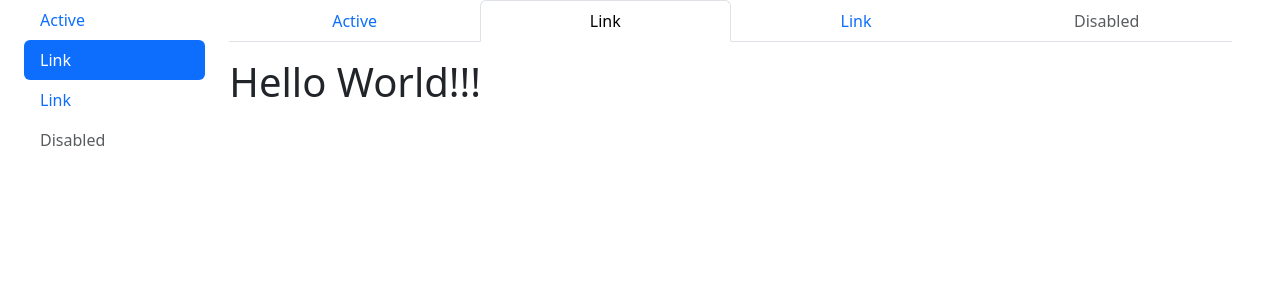
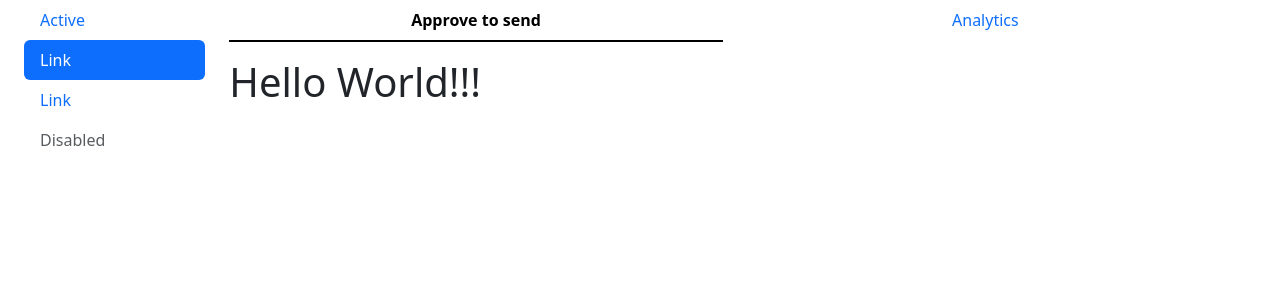
Before and after one commit to Rathish-Rajendran/Gofr-social-media-automation, a React (Vite) app in the folder AI-Alchemy/: page / in a window 1280 px wide. Shown: the top 300 px of the page. Built offline with nearby package versions, Linux system fonts and the light colour scheme.

Commit message:
Added state to navbar

```diff
--- a/AI-Alchemy/src/App.jsx
+++ b/AI-Alchemy/src/App.jsx
@@ -3,6 +3,11 @@ import Navbar from './components/navbar'
 import SideBar from './components/sidebar'
 
 function App() {
+  const navbarItems = [
+    "Approve to send",
+    "Analytics"
+  ]
+
   return (
     <div className="container-fluid">
       <div className="container-fluid row">
@@ -10,7 +15,7 @@ function App() {
           <SideBar />
         </div>
         <div className="col container-fluid">
-          <Navbar />
+          <Navbar items={navbarItems} />
           <h1>Hello World!!!</h1>
         </div>
       </div>
--- a/AI-Alchemy/src/components/navbar.jsx
+++ b/AI-Alchemy/src/components/navbar.jsx
@@ -1,18 +1,22 @@
-const Navbar = () => {
+import { useState } from "react";
+
+const Navbar = ({ items }) => {
+    const[selected, setSelected] = useState(0)
+
     return (
-    <ul class="nav nav-tabs nav-justified mb-3">
-        <li class="nav-item">
-          <a class="nav-link" aria-current="page" href="#">Active</a>
-        </li>
-        <li class="nav-item">
-          <a class="nav-link active" href="#">Link</a>
-        </li>
-        <li class="nav-item">
-          <a class="nav-link" href="#">Link</a>
-        </li>
-        <li class="nav-item">
-          <a class="nav-link disabled" aria-disabled="true">Disabled</a>
-        </li>
+    <ul class="nav nav-underline nav-justified mb-3">
+        {
+            items.map((item, index) => <li
+                key={index}
+                className="nav-item"
+                onClick={() => setSelected(index)}
+                >
+                    <a href="#"
+                        className={selected === index ? "nav-link active": "nav-link"}
+                        aria-current={selected === index ? "page" : false}
+                    >{item}</a>
+            </li>)
+        }
     </ul>
     );
 }
```
